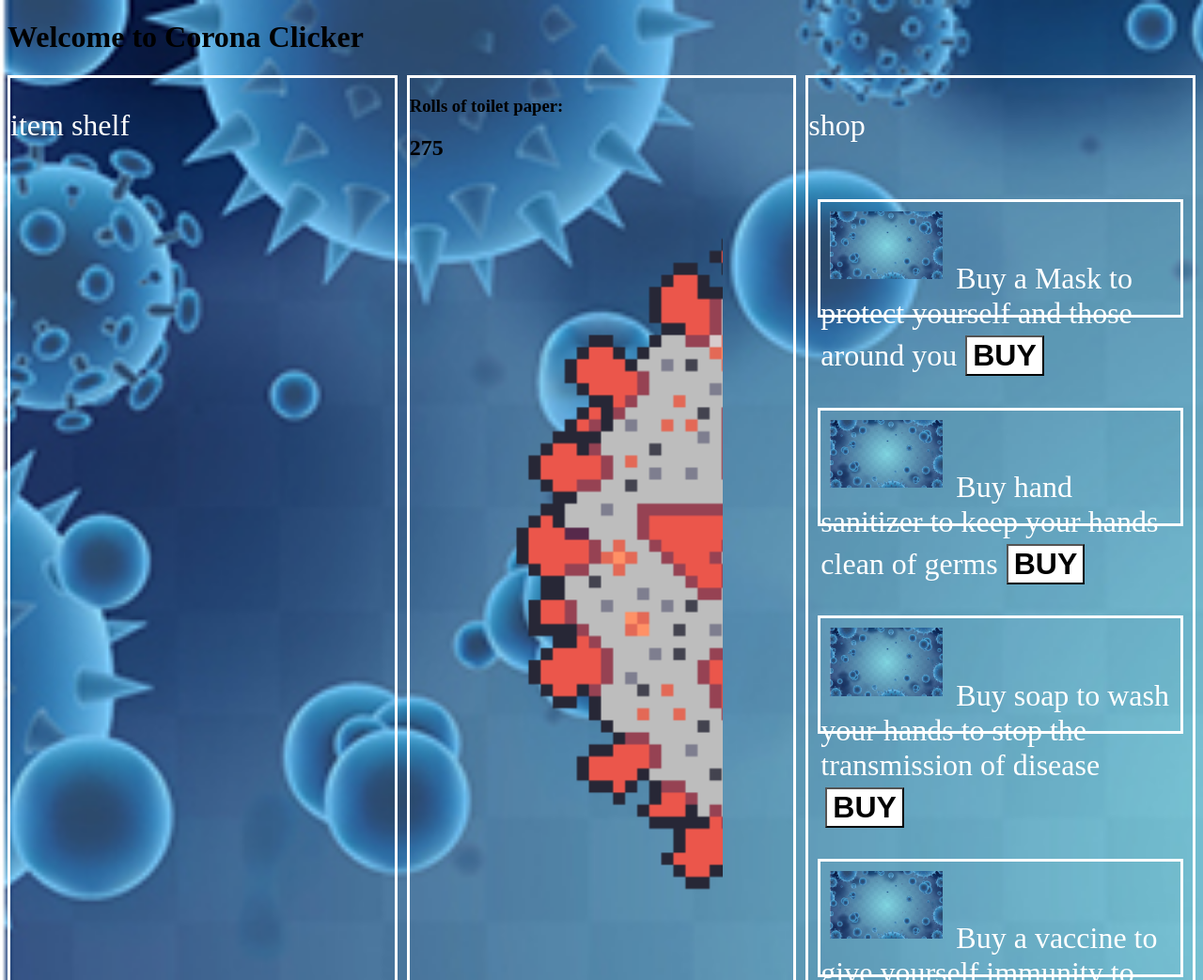
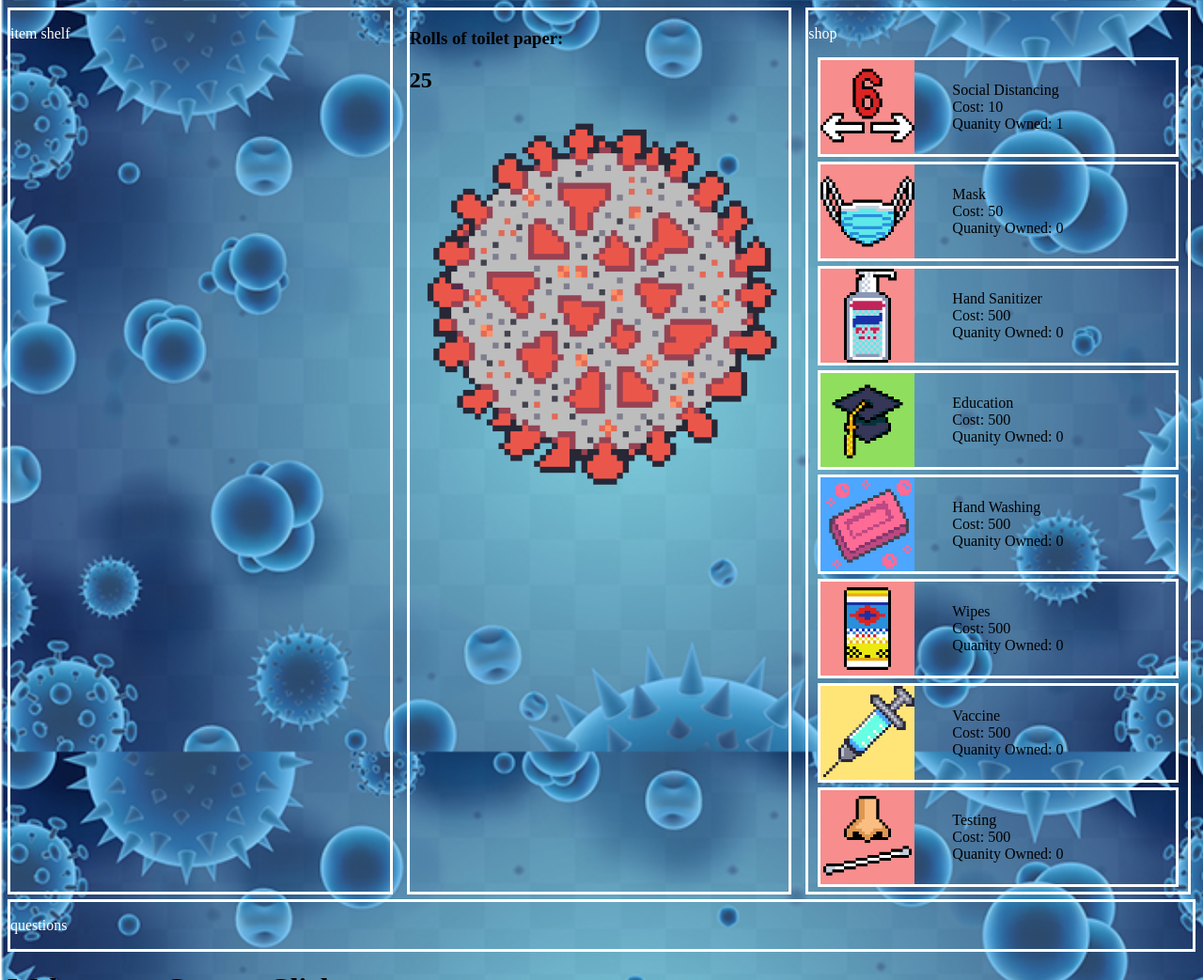
Before and after one commit to Eli-Labell/Idle_Project, a website built with webpack: page index.html in a window 1280 px wide. Shown: the top 1043 px of the page at 94% size. Built offline with nearby package versions, Linux system fonts and the light colour scheme.

Commit message:
fixed a goof

```diff
--- a/css/stylesheet.css
+++ b/css/stylesheet.css
@@ -1,3 +1,16 @@
+html {
+    display: flex;
+    flex-direction: column;
+    height: 100vh;
+    width: 100vw;
+}
+
+body {
+    background-image: url(../img/coronavirus.jpg);
+    background-size: cover;
+
+}
+
 #itemShelf {
     grid-row: 1;
     grid-column: 1;
@@ -12,50 +25,26 @@
     border-color: white;
 }
 
-#shop {
-    grid-row: 1;
-    grid-column: 3;
-    border-style: solid;
-    border-color: white;
-}
-
 #ball {
-    background-image: url(../img/CovidVirus2Darker.png);
-    background-size:cover;
-    height: 80%;
-    width: 63%;
-    display: block;
-    margin-left: auto;
-    margin-right: auto;
-}
-
-body {
-    background-image: url(../img/coronavirus.jpg);
-    background-size: cover;
+    width: 100%;
+    /*display: flex;*/
 }
 
 #questions {
-    grid-row: 2;
-    grid-column: 1/3;
     border-style: solid;
     border-color: white;
-    height: 650px;
-    margin: 10px;
+    margin-bottom: 5px;
 }
 
 #top {
-    display: grid;
-    grid-template-columns: repeat(3, 1fr);
+    display: flex;
+    flex-direction: row;
+    /*grid-template-columns: repeat(3, 1fr);*/
+    margin-bottom: 5px;
     grid-gap: 10px;
-    height: 1000px;
 }
 
-#inventory {
-    display: grid;
-    grid-template-columns: auto;
-    grid-gap: 1px;
-    height: 90%;
-}
+
 
 .button {
     font: 500;
@@ -66,28 +55,55 @@ body {
 }
 
 .buy {
-    display:inline-block;
-    display:inline;
-    align-self:center;
+    display: inline-block;
+    display: inline;
+    align-self: center;
+}
+
+#top .column {
+    width: 33.3%;
+    margin-right: 5px;
+}
+
+#shop {
+    /*grid-row: 1;*/
+    /*grid-column: 3;*/
+    border-style: solid;
+    border-color: white;
+
+}
+
+#inventory {
+    display: flex;
+    flex-direction: column;
 }
 
 .buyable {
-    height: 25%;
-    min-height: 120px;
-    margin: 10px;
+    max-height: 120px;
+    margin: 0px 10px 5px 10px;
     border-style: solid;
     border-color: white;
+    display: flex;
+    flex: 1;
+    flex-basis: 0;
+}
+
+.buyable-stats {
+    align-self: center;
+    list-style: none;
+    margin: 0px;
 }
 
 .pic {
-    margin: 10px;
-    max-height: 120px;
-    max-width: 120px;
+    /*margin: 10px;*/
+    max-height: 100px;
+    max-width: 100px;
+    height: auto;
 }
 
 p {
-    font: 500;
-    font-size: xx-large;
+    /*font: 500;*/
+    /*font-size: xx-large;*/
     font-stretch: ultra-expanded;
     align-self: center;
     color: white;
--- a/index.html
+++ b/index.html
@@ -1,50 +1,29 @@
 <!doctype html>
-<html>
+<html lang="en">
 <head>
     <title>Corona Clicker</title>
-    <script src="https://unpkg.com/lodash@4.16.6"></script>
     <link rel="stylesheet" href="css/stylesheet.css"/>
+    <meta charset="utf-8">
+    <meta content="width=device-width, initial-scale=1, shrink-to-fit=no" name="viewport">
 </head>
 <body>
-<div id="gameCanvas"></div>
-<script src="src/index.js"></script> <!--- index.js loaded --->
 <script src="src/game.js"></script> <!--- index.js loaded --->
 <div id="top">
-        <div id="itemShelf">
+    <div class="column" id="itemShelf">
         <p>item shelf</p>
-            <br />
 
     </div>
-        <div id="covidBall">
+    <div class="column" id="covidBall">
         <div id="score"></div>
-            <div id="ball"></div>
+        <img id="ball" src="img/CovidVirus2Darker.png"/>
     </div>
-        <div id="shop">
+    <div class="column" id="shop">
         <p>shop</p>
-            <br />
         <div id="inventory">
-                <div id="mask" class="buyable">
-                    <img id="maskImg" class="buy pic" src="../img/coronavirus.jpg"/>
-                    <p class="buy">Buy a Mask to protect yourself and those around you</p>
-                    <button id="maskButon" class="buy button">BUY</button>
-                </div>
-                <div id="sanitizer" class="buyable">
-                    <img id="sanitizerImg" class="buy pic" src="../img/coronavirus.jpg" />
-                    <p class="buy">Buy hand sanitizer to keep your hands clean of germs</p>
-                    <button id="maskButon" class="buy button">BUY</button>
-                </div>
-                <div id="soap" class="buyable">
-                    <img id="soapImg" class="buy pic" src="../img/coronavirus.jpg" />
-                    <p class="buy">Buy soap to wash your hands to stop the transmission of disease</p>
-                    <button id="maskButon" class="buy button">BUY</button>
-                </div>
-                <div id="vaccine" class="buyable">
-                    <img id="vaccineImg" class="buy pic" src="../img/coronavirus.jpg" />
-                    <p class="buy">Buy a vaccine to give yourself immunity to infection</p>
-                    <button id="maskButon" class="buy button">BUY</button>
         </div>
     </div>
 </div>
+
 </div>
 <div id="questions">
     <p>questions</p>
--- a/package.json
+++ b/package.json
@@ -16,5 +16,8 @@
     "watch": "webpack --watch",
     "start": "webpack-dev-server --open",
     "build": "webpack"
+  },
+  "dependencies": {
+    "bootstrap": "^4.5.0"
   }
 }
--- a/src/game.js
+++ b/src/game.js
@@ -5,34 +5,125 @@ var gameState = {
 	incomeUpgrades: {
 		socialDistancing: {
 			quantity: 1,
-			cost: 0,
-			income: 1
+			cost: 10,
+			income: 1,
+			friendlyName: "Social Distancing"
+		},
+		mask: {
+			quantity: 0,
+			cost: 50,
+			income: 5,
+			friendlyName: "Mask"
 		},
 		handSanitizer: {
-			quantity: 1,
-			cost: 100,
-			income: 10
+			quantity: 0,
+			cost: 500,
+			income: 10,
+			friendlyName: "Hand Sanitizer"
+		},
+		education: {
+			quantity: 0,
+			cost: 500,
+			income: 10,
+			friendlyName: "Education"
+		},
+		handWashing: {
+			quantity: 0,
+			cost: 500,
+			income: 10,
+			friendlyName: "Hand Washing"
+		},
+		wipes: {
+			quantity: 0,
+			cost: 500,
+			income: 10,
+			friendlyName: "Wipes"
+		},
+		vaccine: {
+			quantity: 0,
+			cost: 500,
+			income: 10,
+			friendlyName: "Vaccine"
+		},
+		testing: {
+			quantity: 0,
+			cost: 500,
+			income: 10,
+			friendlyName: "Testing"
 		}
 	}
 }
 
 function tick() {
 	for (let key of Object.keys(gameState.incomeUpgrades)) {
-		gameState.toiletPaper += gameState.incomeUpgrades[key].quantity * gameState.incomeUpgrades[key].income
+		gameState.toiletPaper += gameState.incomeUpgrades[key].quantity * gameState.incomeUpgrades[key].income;
 	}
 	gameState.tick++
-	showGameState()
-	console.log("tick")
+	if (gameState.tick % 10 == 0) {
+		// gameState.incomeUpgrades.handSanitizer.quantity++;
+	}
+	showGameState();
+	console.log("tick");
+	if (gameState.tick == TICK_ROLLOVER) {
+		gameState.tick = 0;
+	}
+}
+
+// Template for every buyable element in the inventory
+function buyableTemplate(key, buyable) {
+	return `<img class="buy pic" src="../img/sprites/${key}.png"/>
+			<ul class="buyable-stats">
+				<li>${buyable.friendlyName}</li>
+				<li>Cost: ${buyable.cost}</li>
+				<li>Quanity Owned: ${buyable.quantity}</li>
+			</ul>`
 }
 
 function showGameState() {
-	document.getElementById('score').innerHTML= `<span><h3>Rolls of toilet paper:</h3><h2>${gameState.toiletPaper}</h2></span>`
-    document.getElementById('ball').addEventListener("click", function () {
-        gameState.toiletPaper += 10
-    });
+	document.getElementById('score').innerHTML = `<span><h3>Rolls of toilet paper:</h3><h2>${gameState.toiletPaper}</h2></span>`
 }
 
+function populateInventory() {
+	let inventory = document.getElementById("inventory")
+	inventory.innerHTML = ""
+
+
+	for (let key of Object.keys(gameState.incomeUpgrades)) {
+		let buyable = document.createElement("div")
+		buyable.classList.add("buyable")
+		buyable.id = key
+		buyable.innerHTML = buyableTemplate(key, gameState.incomeUpgrades[key])
+		buyable.addEventListener("click", function () {
+			if (gameState.toiletPaper < gameState.incomeUpgrades[key].cost) {
+				console.log("false")
+				showGameState()
+				return false
+			}
+			gameState.toiletPaper -= gameState.incomeUpgrades[key].cost;
+			gameState.incomeUpgrades[key].quantity++
+			console.log("true")
+			showGameState()
+			updateInventory()
+			return true;
+		})
+		inventory.appendChild(buyable)
+	}
+}
+
+function updateInventory() {
+	let inventory = document.getElementById("inventory")
+	inventory.childNodes.forEach((element) => {
+		let key = element.id
+		console.log(`key: ${key}`)
+		element.innerHTML = buyableTemplate(key, gameState.incomeUpgrades[key])
+	})
+}
+
+
 document.addEventListener('DOMContentLoaded', function () {
-	showGameState()
-	setInterval(tick , 200);
+	document.getElementById('ball').addEventListener("click", function () {
+		gameState.toiletPaper += 10
+	});
+	populateInventory()
+	setInterval(tick, 200);
 }, false);
```
Also changed, not shown: img/sprites/Mask.png (added), img/sprites/education.png (added), img/sprites/handSanitizer.png (added), img/sprites/handWashing.png (added), img/sprites/socialDistancing.png (added), img/sprites/testing.png (added), img/sprites/vaccine.png (added), img/sprites/wipes.png (added), 1 other file. Lines whose indentation alone changed are shown as unchanged.
